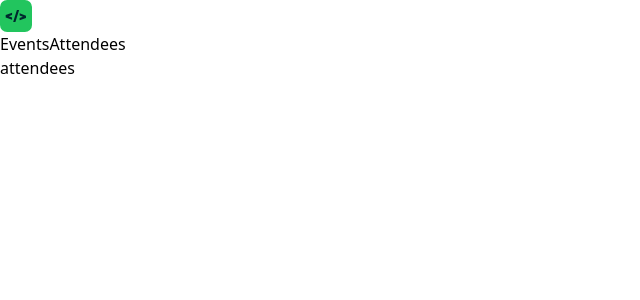
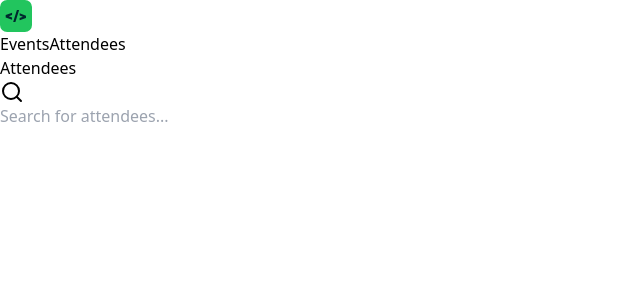
Before and after one commit to rdg-404/NLW-Unite, a React (Vite) app: page / in a window 1280 px wide. Shown: the top 300 px of the page, without its empty margins (0-640 px from the left). Built offline with nearby package versions, Linux system fonts and the light colour scheme.

Commit message:
feat: create and style title and input search

```diff
--- a/package.json
+++ b/package.json
@@ -11,6 +11,7 @@
   },
   "dependencies": {
     "@rocketseat/eslint-config": "^2.2.2",
+    "lucide-react": "^0.364.0",
     "react": "^18.2.0",
     "react-dom": "^18.2.0"
   },
--- a/src/app.tsx
+++ b/src/app.tsx
@@ -3,7 +3,7 @@
 
 export function App() {
   return (
-    <div className="max-w-[1216px] mx-auto py-5">
+    <div className="max-w-[1216px] mx-auto py-5 flex flex-col gap-5">
       <Header />
       <Attendee />
     </div>
--- a/src/components/attendee-list.tsx
+++ b/src/components/attendee-list.tsx
@@ -1,3 +1,16 @@
+import { Search } from 'lucide-react'
+
 export function Attendee() {
-  return <h1>attendees</h1>
+  return (
+    <div className="flex gap-3 items-center">
+      <h1 className="text-2xl font-bold">Attendees</h1>
+      <div className="px-3 w-72 py-1.5 border border-white/10 rounded-lg text-sm flex items-center gap-3">
+        <Search className="size-4 text-emerald-300" />
+        <input
+          className="bg-transparent flex-1 outline-none"
+          placeholder="Search for attendees..."
+        />
+      </div>
+    </div>
+  )
 }
```
Also changed, not shown: 1 other file (tests, documents, lock files or other folders).
